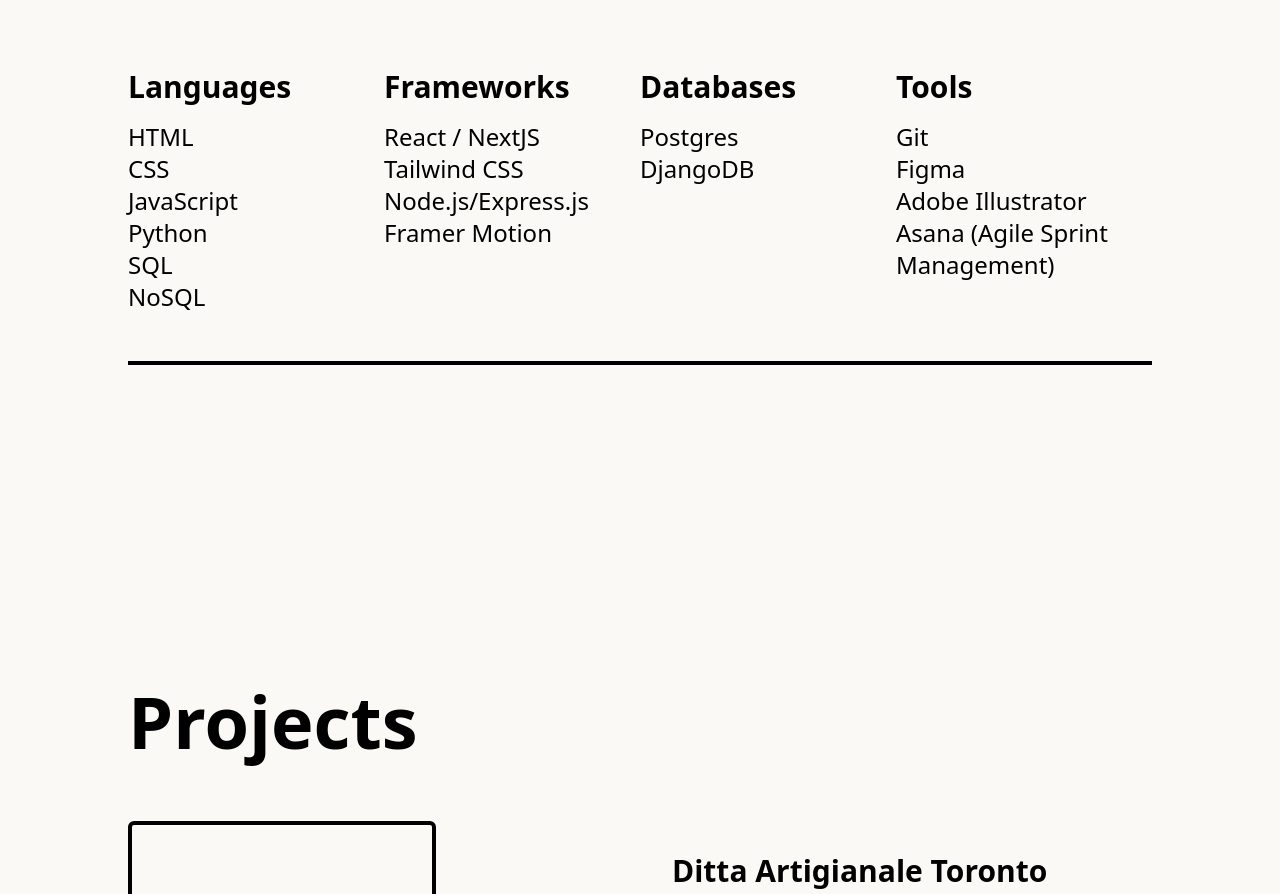
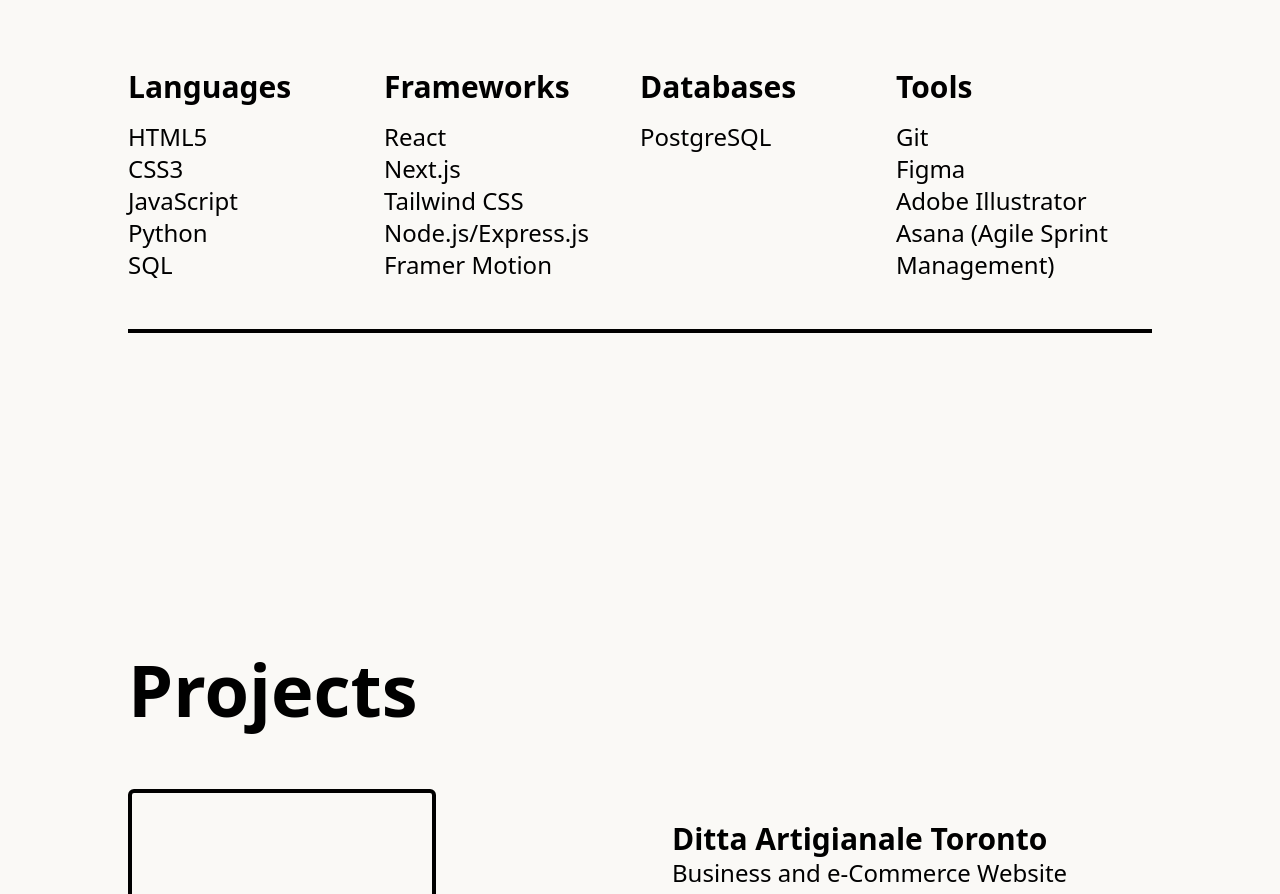
Before and after one commit to jrbaprz/portfolio, a Next.js app: page / in a window 1280 px wide. Shown: the part 1011-1905 px from the top of the page. Built offline with nearby package versions, Linux system fonts and the light colour scheme; grey boxes are pictures that could not be loaded.

Commit message:
Changes to skills

```diff
--- a/pages/skills.js
+++ b/pages/skills.js
@@ -44,12 +44,11 @@ const Skills = () => {
               }}
               viewport={{ once: true }}
             >
-              <li>HTML</li>
-              <li>CSS</li>
+              <li>HTML5</li>
+              <li>CSS3</li>
               <li>JavaScript</li>
               <li>Python</li>
               <li>SQL</li>
-              <li>NoSQL</li>
             </motion.ul>
           </section>
 
@@ -76,7 +75,8 @@ const Skills = () => {
               }}
               viewport={{ once: true }}
             >
-              <li>React / NextJS</li>
+              <li>React</li>
+              <li>Next.js</li>
               <li>Tailwind CSS</li>
               <li>Node.js/Express.js</li>
               <li>Framer Motion</li>
@@ -106,8 +106,7 @@ const Skills = () => {
               }}
               viewport={{ once: true }}
             >
-              <li>Postgres</li>
-              <li>DjangoDB</li>
+              <li>PostgreSQL</li>
             </motion.ul>
           </section>
 
```
